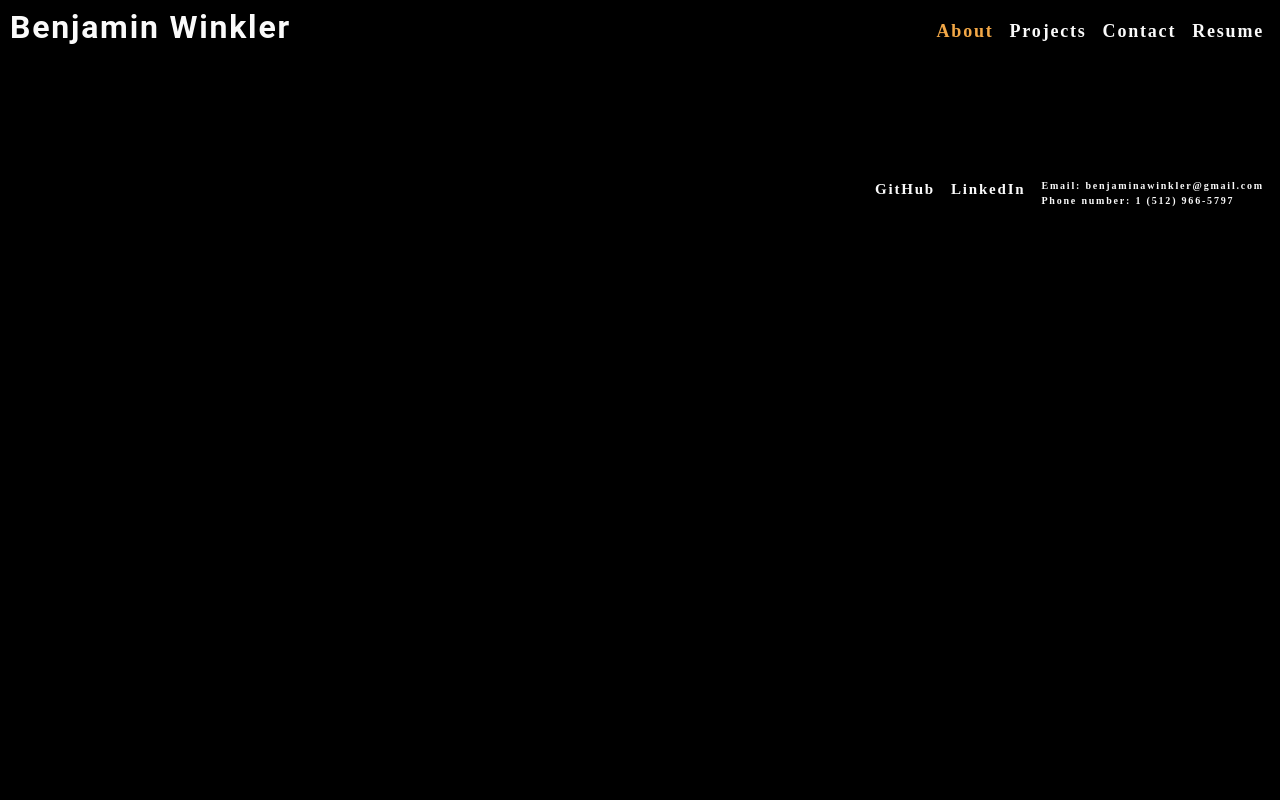
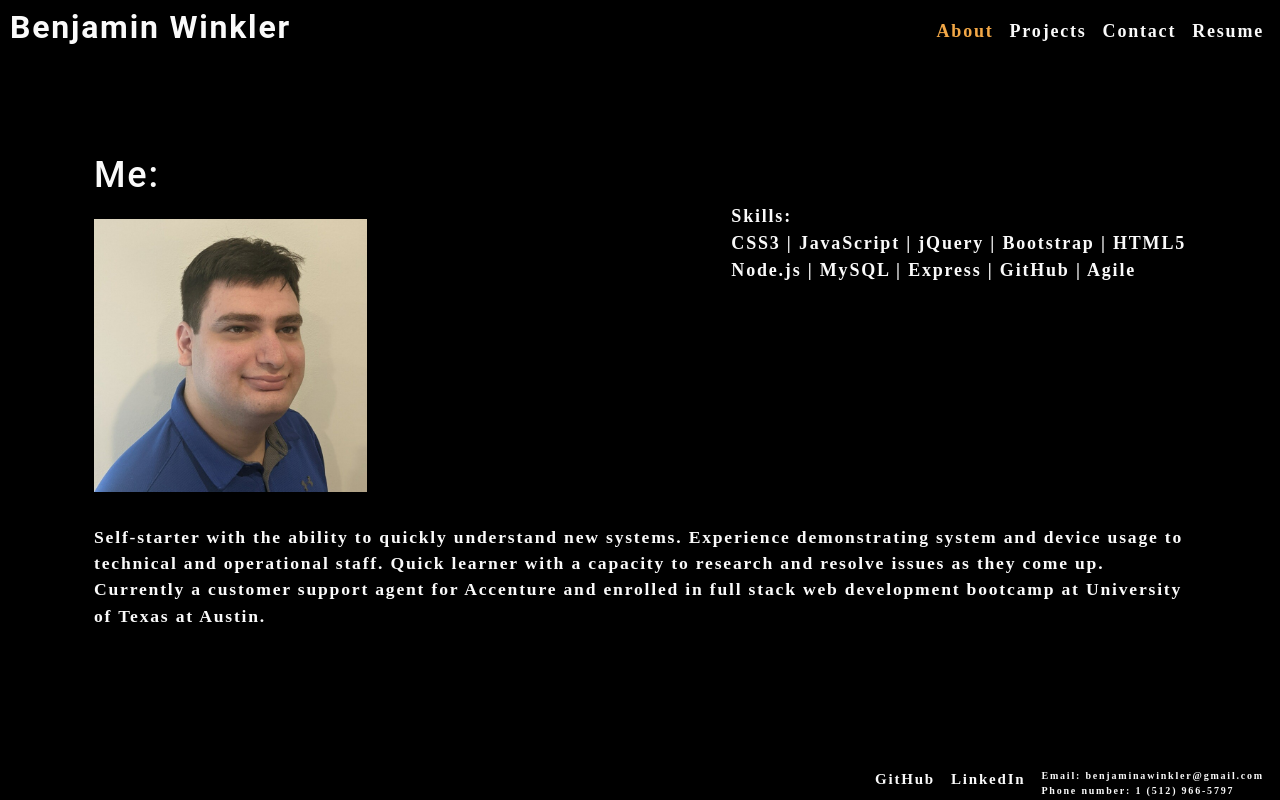
Before and after one commit to Winkler102/react-portfolio, a React (Create React App) app: page / in a window 1280 px wide. Built offline with nearby package versions, Linux system fonts and the light colour scheme.

Commit message:
added about me

```diff
--- a/src/App.js
+++ b/src/App.js
@@ -1,6 +1,16 @@
 import React, { useState } from 'react';
 import Nav from './components/Nav';
 import Footer from './components/Footer';
+import About from './components/About';
+
+function setPage({ name }) {
+  switch (name) {
+    case 'resume':
+      return;
+    default:
+      return <About />;
+  }
+}
 
 function App() {
   const [tabs] = useState([
@@ -20,6 +30,7 @@ function App() {
         currentTab={currentTab}
       ></Nav>
       <main>
+        {setPage(currentTab)}
       </main>
       <Footer />
     </div>
--- /dev/null
+++ b/src/components/About/index.js
@@ -0,0 +1,25 @@
+import React from 'react'
+import coverImage from "../../assets/profileImg/Profileimage.jpg";
+
+function About() {
+
+    return (
+        <section className="my-5" >
+            <h1 id="about">Me: </h1>
+            <div className="flex-row space-between">
+                <img src={coverImage} className="my-2" style={{ width: "25%" }} alt="cover" />
+                Skills: <br />
+                CSS3 | JavaScript | jQuery | Bootstrap | HTML5
+                <br />
+                Node.js | MySQL | Express | GitHub | Agile
+                <div className="my-2">
+                    <p>
+                        Self-starter with the ability to quickly understand new systems.  Experience demonstrating system and device usage to technical and operational staff. Quick learner with a capacity to research and resolve issues as they come up. Currently a customer support agent for Accenture and enrolled in full stack web development bootcamp at University of Texas at Austin.
+                    </p>
+                </div>
+            </div>
+        </section>
+    )
+}
+
+export default About
```
Also changed, not shown: src/assets/profileImg/Profileimage.jpg (added).
